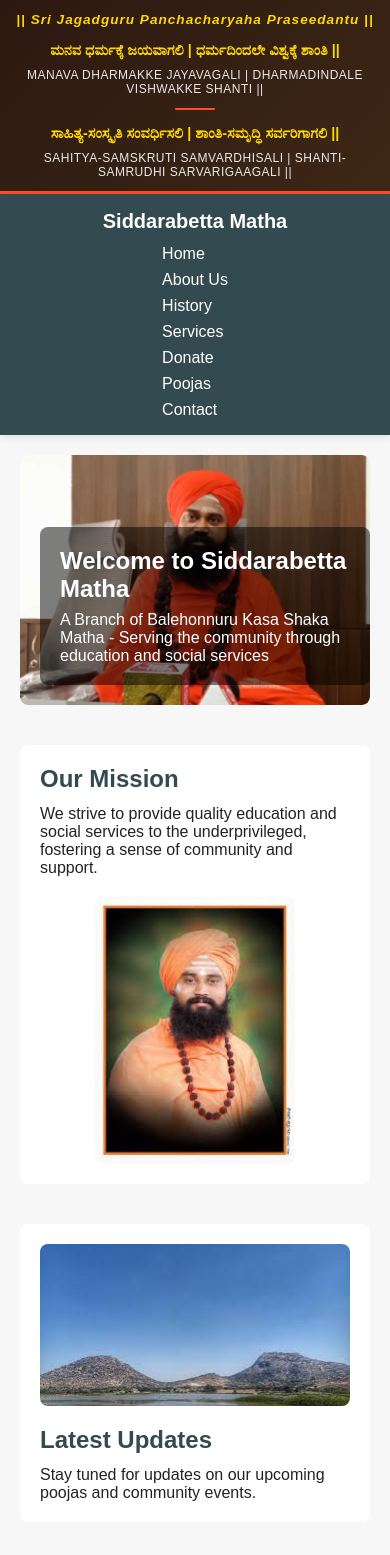
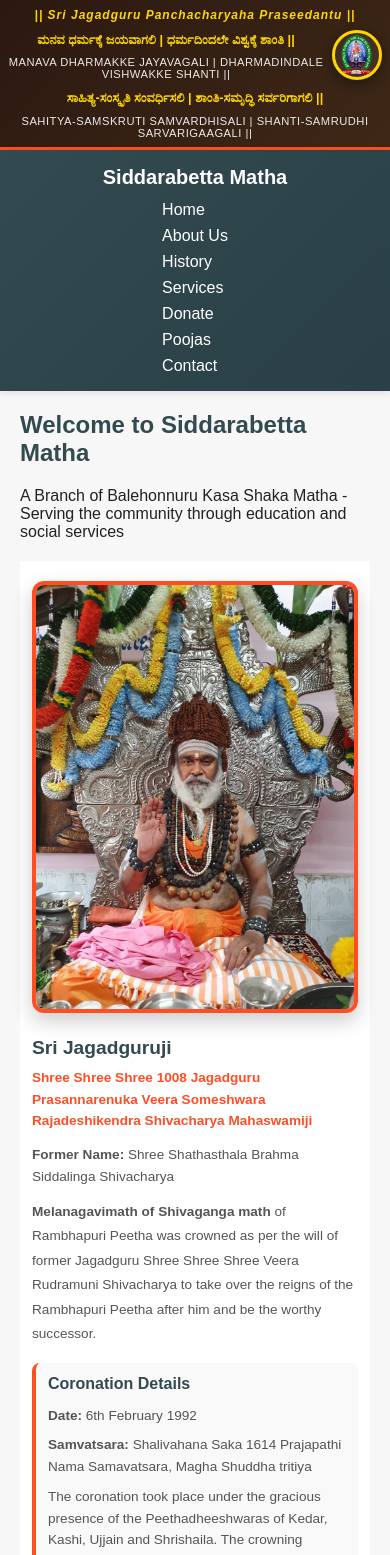
Before and after one commit to chethan2patil/Siddarabeta, a React (Create React App) app: page / in a window 390 px wide. Shown: the top 1555 px of the page. Built offline with nearby package versions, Linux system fonts and the light colour scheme; the HTML template or start-up script is replaced by a standard one.

Commit message:
banner images

```diff
--- a/src/components/Home.jsx
+++ b/src/components/Home.jsx
@@ -3,17 +3,63 @@ import ResponsiveImage from './ResponsiveImage';
 import FacebookFeed from './FacebookFeed';
 
 export default function Home() {
-  const { home } = siteData;
+  const { home, site } = siteData;
+
   return (
     <main className="page">
-      <section className="hero">
-        <ResponsiveImage src={home.hero.image} alt="Hero" className="hero-img" />
-        <div className="hero-text">
+      {/* Hero Banner Image */}
+
+
+      {/* Hero Section - Guru Image and Text */}
+      <section className="hero-section">
+
+
+        <div className="hero-text-wrapper">
           <h1>{home.hero.title}</h1>
           <p>{home.hero.subtitle}</p>
         </div>
       </section>
 
+      {/* Jagadguru Section */}
+      <section className="jagadguru-section">
+        <div className="jagadguru-container">
+          <div className="jagadguru-image">
+            <img src={home.jagadguru.image} alt={home.jagadguru.title} className="jagadguru-img" />
+          </div>
+          <div className="jagadguru-content">
+            <h2>{home.jagadguru.title}</h2>
+            <p className="jagadguru-fullname">{home.jagadguru.fullName}</p>
+            <p className="jagadguru-former">
+              <strong>Former Name:</strong> {home.jagadguru.formerName}
+            </p>
+            <p className="jagadguru-institution">
+              <strong>{home.jagadguru.institution}</strong> {home.jagadguru.description}
+            </p>
+
+            <div className="coronation-info">
+              <h3>Coronation Details</h3>
+              <p><strong>Date:</strong> {home.jagadguru.coronationDate}</p>
+              <p><strong>Samvatsara:</strong> {home.jagadguru.coronationDetails}</p>
+              <p>{home.jagadguru.coronationInfo}</p>
+            </div>
+          </div>
+        </div>
+      </section>
+
+      {/* Spiritual Leader Section */}
+      <section className="spiritual-leader-section">
+        <div className="spiritual-leader-container">
+          <div className="spiritual-leader-image">
+            <img src={home.spiritualLeader.image} alt={home.spiritualLeader.title} className="spiritual-leader-img" />
+          </div>
+          <div className="spiritual-leader-content">
+            <h2>{home.spiritualLeader.title}</h2>
+            <p>{home.spiritualLeader.description}</p>
+          </div>
+        </div>
+      </section>
+
+      {/* Mission Section */}
       <section className="section">
         <div className="section-content">
           <div className="section-text">
@@ -24,6 +70,10 @@ export default function Home() {
         </div>
       </section>
 
+      {/* Facebook Feed */}
+      <FacebookFeed />
+
+      {/* Latest Updates Section */}
       <section className="section">
         <div className="section-content reverse">
           <ResponsiveImage src={home.latestUpdates.image} alt="Updates" />
@@ -33,9 +83,6 @@ export default function Home() {
           </div>
         </div>
       </section>
-
-      {/* Add Facebook Feed before footer */}
-      <FacebookFeed />
     </main>
   );
 }
--- a/src/components/SlokaHeader.jsx
+++ b/src/components/SlokaHeader.jsx
@@ -1,13 +1,11 @@
 import { siteData } from '../data/siteData';
 
 export default function SlokaHeader() {
-  const { slokas } = siteData.site;
+  const { slokas, mathaLogo } = siteData.site;
 
   return (
     <div className="sloka-header">
-      <div className="sloka-blessing">
-        <p className="blessing-text">{slokas.blessing}</p>
-      </div>
+      <p className="blessing-text">{slokas.blessing}</p>
 
       <div className="slokas-container">
         <div className="sloka-item">
@@ -15,7 +13,10 @@ export default function SlokaHeader() {
           <p className="sloka-english">{slokas.sloka1Eng}</p>
         </div>
 
-        <div className="sloka-divider"></div>
+        {/* Logo in Center - Only One */}
+        <div className="sloka-center-logo">
+          <img src={mathaLogo} alt="Center Logo" className="matha-logo-center" />
+        </div>
 
         <div className="sloka-item">
           <p className="sloka-kannada">{slokas.sloka2}</p>
--- a/src/styles/App.css
+++ b/src/styles/App.css
@@ -4,14 +4,11 @@ body { font-family: Arial, sans-serif; background: #f7f7f7; color: #222; }
 
 #root { display: flex; flex-direction: column; min-height: 100vh; }
 
+/* Header Styles */
 .header {
-  background: #324a50;
-  color: white;
-  padding: 16px;
+  background: linear-gradient(135deg, #324a50 0%, #2a3f47 100%);
+  padding: 16px 20px;
   box-shadow: 0 2px 8px rgba(0,0,0,0.1);
-  position: sticky;
-  top: 0;
-  z-index: 100;
 }
 
 .header-inner {
@@ -30,22 +27,28 @@ body { font-family: Arial, sans-serif; background: #f7f7f7; color: #222; }
   font-weight: 700;
 }
 
+.brand:hover {
+  color: #ffd700;
+}
+
 .nav ul {
+  display: flex;
   list-style: none;
-  display: flex;
-  gap: 16px;
-  flex-wrap: wrap;
+  gap: 30px;
+  margin: 0;
+  padding: 0;
 }
 
 .nav a {
   color: white;
   text-decoration: none;
-  padding: 8px 12px;
-  border-radius: 6px;
-  transition: background .15s;
+  font-weight: 500;
+  transition: color 0.2s;
 }
 
-.nav a:hover { background: rgba(255,255,255,0.1); }
+.nav a:hover {
+  color: #ff4e24;
+}
 
 .page {
   flex: 1;
@@ -447,24 +450,21 @@ body { font-family: Arial, sans-serif; background: #f7f7f7; color: #222; }
 /* Sloka Header Styles */
 .sloka-header {
   background: linear-gradient(135deg, #2c1810 0%, #3d2817 100%);
-  padding: 16px;
+  padding: 12px 16px;
   text-align: center;
   border-bottom: 3px solid #ff4e24;
-}
-
-.sloka-blessing {
-  margin-bottom: 12px;
 }
 
 .blessing-text {
   color: #ffd700;
   font-size: 0.95rem;
   font-weight: 600;
-  margin: 0;
+  margin: 0 0 12px 0;
   font-style: italic;
   letter-spacing: 1px;
 }
 
+/* Slokas Container with Center Logo */
 .slokas-container {
   display: flex;
   justify-content: center;
@@ -476,7 +476,7 @@ body { font-family: Arial, sans-serif; background: #f7f7f7; color: #222; }
 .sloka-item {
   flex: 1;
   min-width: 250px;
-  max-width: 500px;
+  max-width: 380px;
 }
 
 .sloka-kannada {
@@ -496,23 +496,206 @@ body { font-family: Arial, sans-serif; background: #f7f7f7; color: #222; }
   opacity: 0.9;
 }
 
-.sloka-divider {
-  width: 2px;
-  height: 40px;
-  background: #ff4e24;
-  border-radius: 1px;
+/* Center Logo in Slokas - Only One */
+.sloka-center-logo {
+  display: flex;
+  justify-content: center;
+  align-items: center;
+}
+
+.matha-logo-center {
+  height: 80px;
+  width: 80px;
+  border-radius: 50%;
+  object-fit: contain;
+  box-shadow: 0 4px 12px rgba(0, 0, 0, 0.4);
+  border: 3px solid #ffd700;
+  background: rgba(255, 255, 255, 0.05);
+}
+
+/* Jagadguru Section */
+.jagadguru-section {
+  background: white;
+  padding: 40px 20px;
+  margin: 40px 0;
+}
+
+.jagadguru-container {
+  max-width: 1100px;
+  margin: 0 auto;
+  display: flex;
+  align-items: flex-start;
+  gap: 40px;
+  flex-wrap: wrap;
+}
+
+.jagadguru-image {
+  flex: 0 1 280px;
+}
+
+.jagadguru-img {
+  width: 100%;
+  height: auto;
+  border-radius: 12px;
+  box-shadow: 0 8px 20px rgba(0, 0, 0, 0.2);
+  border: 4px solid #ff4e24;
+  object-fit: contain;
+}
+
+.jagadguru-content {
+  flex: 1;
+  min-width: 300px;
+}
+
+.jagadguru-content h2 {
+  color: #324a50;
+  font-size: 1.8rem;
+  margin-bottom: 8px;
+}
+
+.jagadguru-fullname {
+  color: #ff4e24;
+  font-size: 1rem;
+  font-weight: 600;
+  margin-bottom: 12px;
+  line-height: 1.6;
+}
+
+.jagadguru-former {
+  color: #555;
+  font-size: 0.95rem;
+  margin-bottom: 12px;
+  line-height: 1.6;
+}
+
+.jagadguru-institution {
+  color: #555;
+  font-size: 0.95rem;
+  margin-bottom: 16px;
+  line-height: 1.8;
+}
+
+.coronation-info {
+  background: #f9f9f9;
+  padding: 16px;
+  border-radius: 8px;
+  border-left: 4px solid #ff4e24;
+  margin-top: 16px;
+}
+
+.coronation-info h3 {
+  color: #324a50;
+  margin-top: 0;
+  margin-bottom: 12px;
+}
+
+.coronation-info p {
+  color: #555;
+  font-size: 0.95rem;
+  margin: 8px 0;
+  line-height: 1.6;
+}
+
+/* Spiritual Leader Section */
+.spiritual-leader-section {
+  background: linear-gradient(135deg, #f5f5f5 0%, #ffffff 100%);
+  padding: 40px 20px;
+  margin: 40px 0;
+  border-top: 3px solid #ff4e24;
+  border-bottom: 3px solid #ff4e24;
+}
+
+.spiritual-leader-container {
+  max-width: 1100px;
+  margin: 0 auto;
+  display: flex;
+  align-items: flex-start;
+  gap: 40px;
+  flex-wrap: wrap;
+}
+
+.spiritual-leader-image {
+  flex: 0 1 200px;
+}
+
+.spiritual-leader-img {
+  width: 100%;
+  height: auto;
+  border-radius: 12px;
+  box-shadow: 0 8px 20px rgba(0, 0, 0, 0.2);
+  border: 4px solid #ff4e24;
+  object-fit: contain;
+}
+
+.spiritual-leader-content {
+  flex: 1;
+  min-width: 300px;
+}
+
+.spiritual-leader-content h2 {
+  color: #324a50;
+  font-size: 1.6rem;
+  margin-bottom: 12px;
+}
+
+.spiritual-leader-content p {
+  color: #555;
+  font-size: 0.95rem;
+  line-height: 1.8;
+  margin: 0;
+}
+
+/* Responsive */
+@media (max-width: 1024px) {
+  .matha-logo-center {
+    height: 70px;
+    width: 70px;
+  }
 }
 
 @media (max-width: 768px) {
   .image-hero { height: 250px; }
   .image-large { max-width: 100%; }
   .image-medium { max-width: 100%; }
-}
 
-@media (max-width: 640px) {
-  .image-hero { height: 200px; }
-  .image-large { max-width: 100%; }
-  .image-medium { max-width: 100%; }
+  .jagadguru-section,
+  .spiritual-leader-section {
+    padding: 30px 15px;
+    margin: 30px 0;
+  }
+
+  .jagadguru-container,
+  .spiritual-leader-container {
+    flex-direction: column;
+    gap: 20px;
+  }
+
+  .jagadguru-image,
+  .spiritual-leader-image {
+    flex: 0 1 100%;
+  }
+
+  .jagadguru-img,
+  .spiritual-leader-img {
+    max-width: 400px;
+    margin: 0 auto;
+  }
+
+  .jagadguru-content h2,
+  .spiritual-leader-content h2 {
+    font-size: 1.4rem;
+  }
+
+  .jagadguru-fullname {
+    font-size: 0.9rem;
+  }
+
+  .jagadguru-former,
+  .jagadguru-institution,
+  .coronation-info p,
+  .spiritual-leader-content p {
+    font-size: 0.9rem;
+  }
 }
 
 @media (max-width: 640px) {
@@ -524,105 +707,60 @@ body { font-family: Arial, sans-serif; background: #f7f7f7; color: #222; }
   .page { margin: 20px auto; }
 }
 
-@media (max-width: 768px) {
-  .history-section {
-    padding: 20px;
+@media (max-width: 480px) {
+  .sloka-header {
+    padding: 8px;
   }
 
-  .vision-mission {
-    grid-template-columns: 1fr;
+  .blessing-text {
+    font-size: 0.75rem;
+    margin-bottom: 8px;
   }
 
-  .timeline::before {
-    left: 10px;
+  .matha-logo-center {
+    height: 50px;
+    width: 50px;
   }
 
-  .timeline-item {
-    padding-left: 60px;
+  .sloka-kannada {
+    font-size: 0.8rem;
   }
 
-  .timeline-marker {
-    left: -8px;
-    width: 35px;
-    height: 35px;
+  .sloka-english {
+    font-size: 0.7rem;
   }
 
-  .sloka-header {
+  .slokas-container {
+    gap: 8px;
+  }
+
+  .jagadguru-section,
+  .spiritual-leader-section {
+    padding: 20px 12px;
+    margin: 20px 0;
+  }
+
+  .jagadguru-content h2,
+  .spiritual-leader-content h2 {
+    font-size: 1.2rem;
+  }
+
+  .jagadguru-fullname {
+    font-size: 0.85rem;
+  }
+
+  .jagadguru-former,
+  .jagadguru-institution,
+  .coronation-info p,
+  .spiritual-leader-content p {
+    font-size: 0.85rem;
+  }
+
+  .coronation-info {
     padding: 12px;
   }
 
-  .slokas-container {
-    flex-direction: column;
-    gap: 12px;
-  }
-
-  .sloka-divider {
-    width: 40px;
-    height: 2px;
-  }
-
-  .sloka-kannada {
-    font-size: 0.9rem;
-  }
-
-  .sloka-english {
-    font-size: 0.75rem;
-  }
-
-  .blessing-text {
-    font-size: 0.85rem;
+  .coronation-info h3 {
+    font-size: 1rem;
   }
 }
-
-/* About Page - Full Matha Image */
-.about-hero {
-  width: 100%;
-  margin-bottom: 40px;
-  border-radius: 8px;
-  overflow: hidden;
-  box-shadow: 0 4px 12px rgba(0,0,0,0.15);
-}
-
-.matha-image-full {
-  width: 100%;
-  height: auto;
-  display: block;
-  object-fit: contain;
-  background: #f9f9f9;
-}
-
-.about-content {
-  background: white;
-  padding: 30px;
-  border-radius: 8px;
-  line-height: 1.8;
-  box-shadow: 0 2px 8px rgba(0,0,0,0.05);
-}
-
-.about-content h2 {
-  color: #324a50;
-  margin-top: 20px;
-  margin-bottom: 12px;
-  border-bottom: 2px solid #ff4e24;
-  padding-bottom: 8px;
-}
-
-.about-content p {
-  color: #555;
-  font-size: 1rem;
-  margin-bottom: 12px;
-}
-
-.about-content strong {
-  color: #324a50;
-}
-
-@media (max-width: 768px) {
-  .about-content {
-    padding: 20px;
-  }
-
-  .about-content h2 {
-    font-size: 1.3rem;
-  }
-}
```
